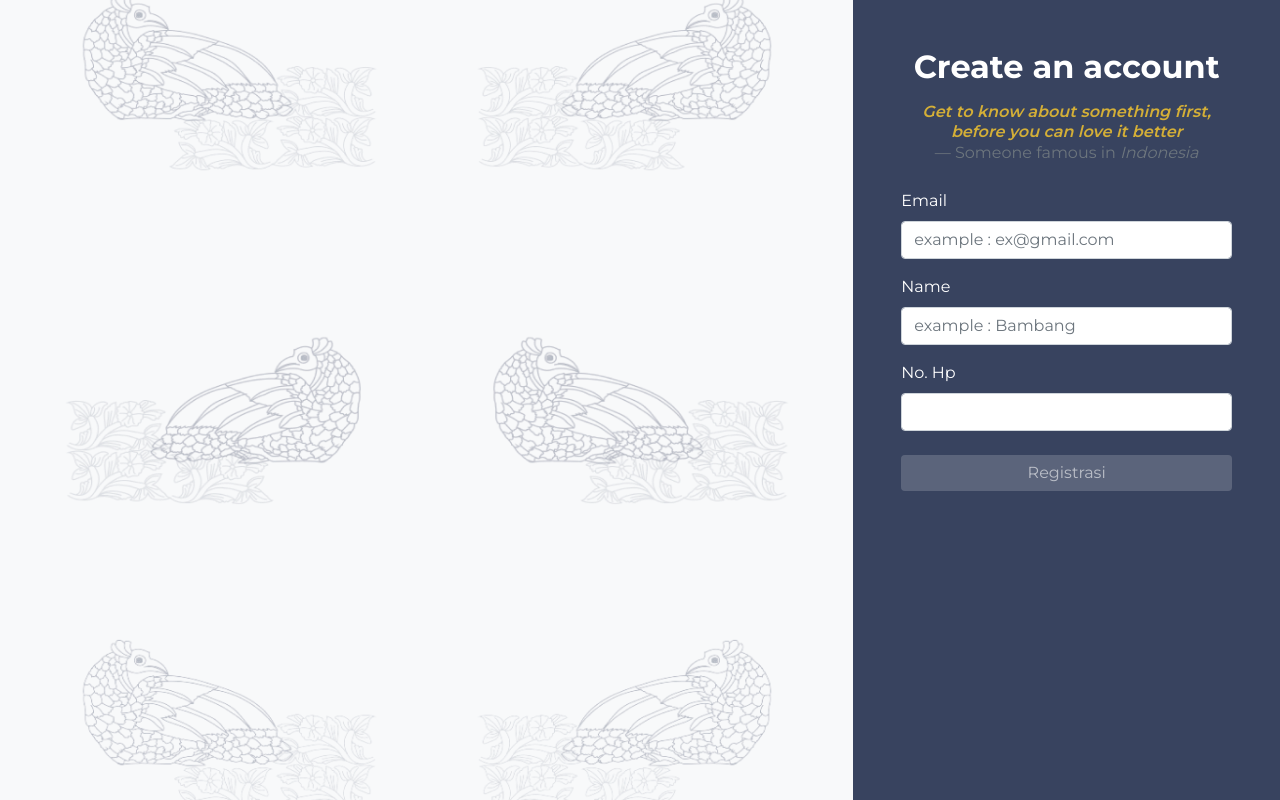
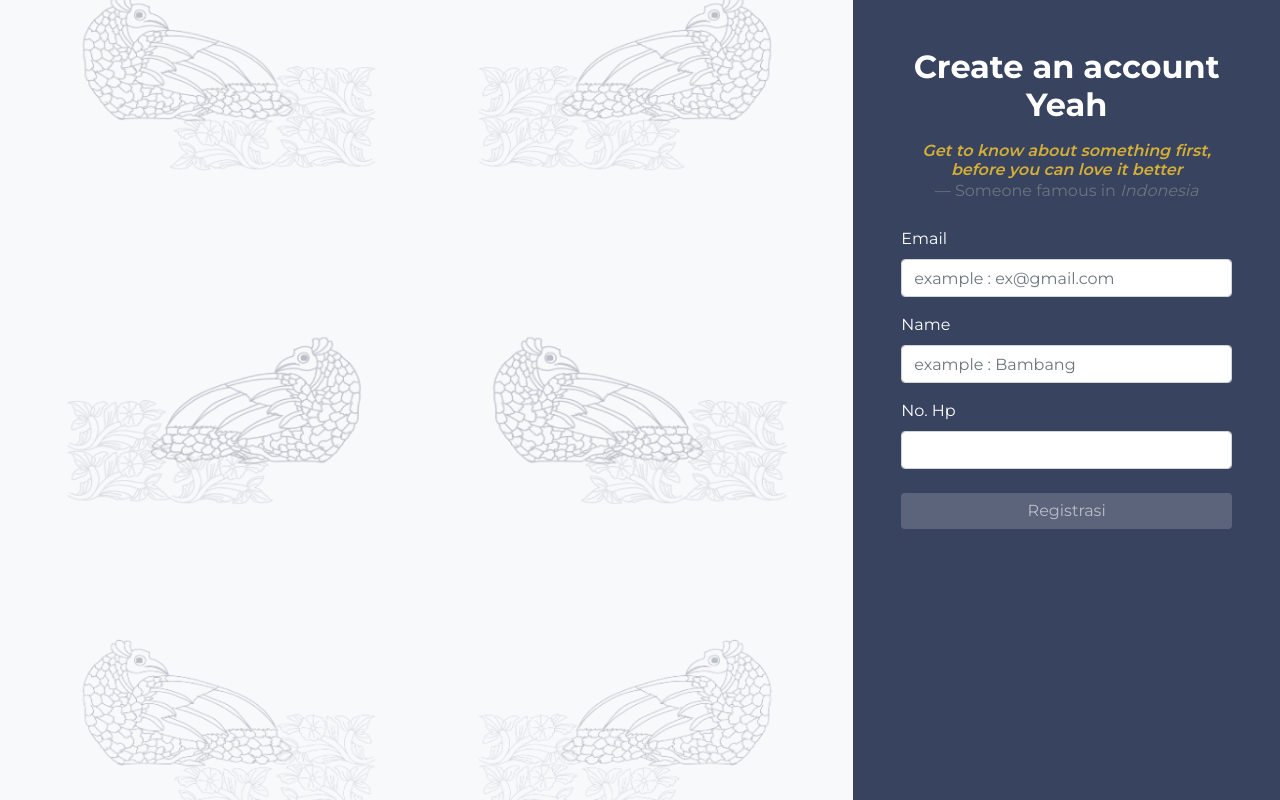
Before and after one commit to arafat1419/LumintuTicketing, a PHP site: page /LumintuTicketing/view/registration/registration.php in a window 1280 px wide. Run offline with PHP 8.4, Linux system fonts and the light colour scheme; some libraries are stand-ins or nearby versions.

Commit message:
Update registration.php

```diff
--- a/view/registration/registration.php
+++ b/view/registration/registration.php
@@ -74,7 +74,7 @@
             <div class="col-lg-4 col-md-6 col-sm-12 col-xs-12 p-5 registrasi-side">
                 <!-- Start Registration Side -->
                 <div class="registrasi-side-header mb-4">
-                    <p class="h2 text-center mb-3 text-white">Create an account</p>
+                    <p class="h2 text-center mb-3 text-white">Create an account Yeah</p>
                     <blockquote class="blockquote text-center mb-3">
                         <p class="mb-0 font-italic gold h6">Get to know about something first, before you can love it
                             better</p>
```
